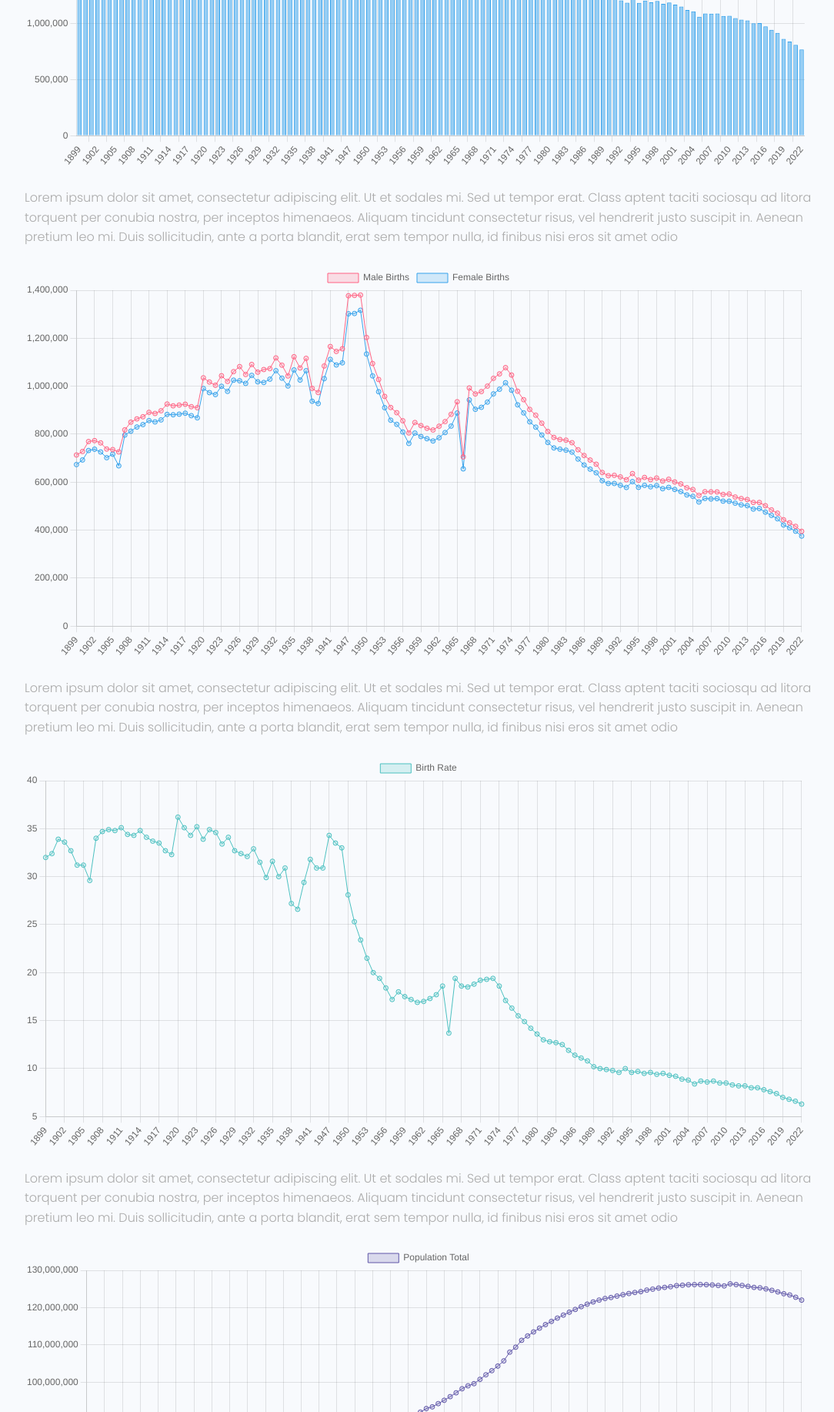
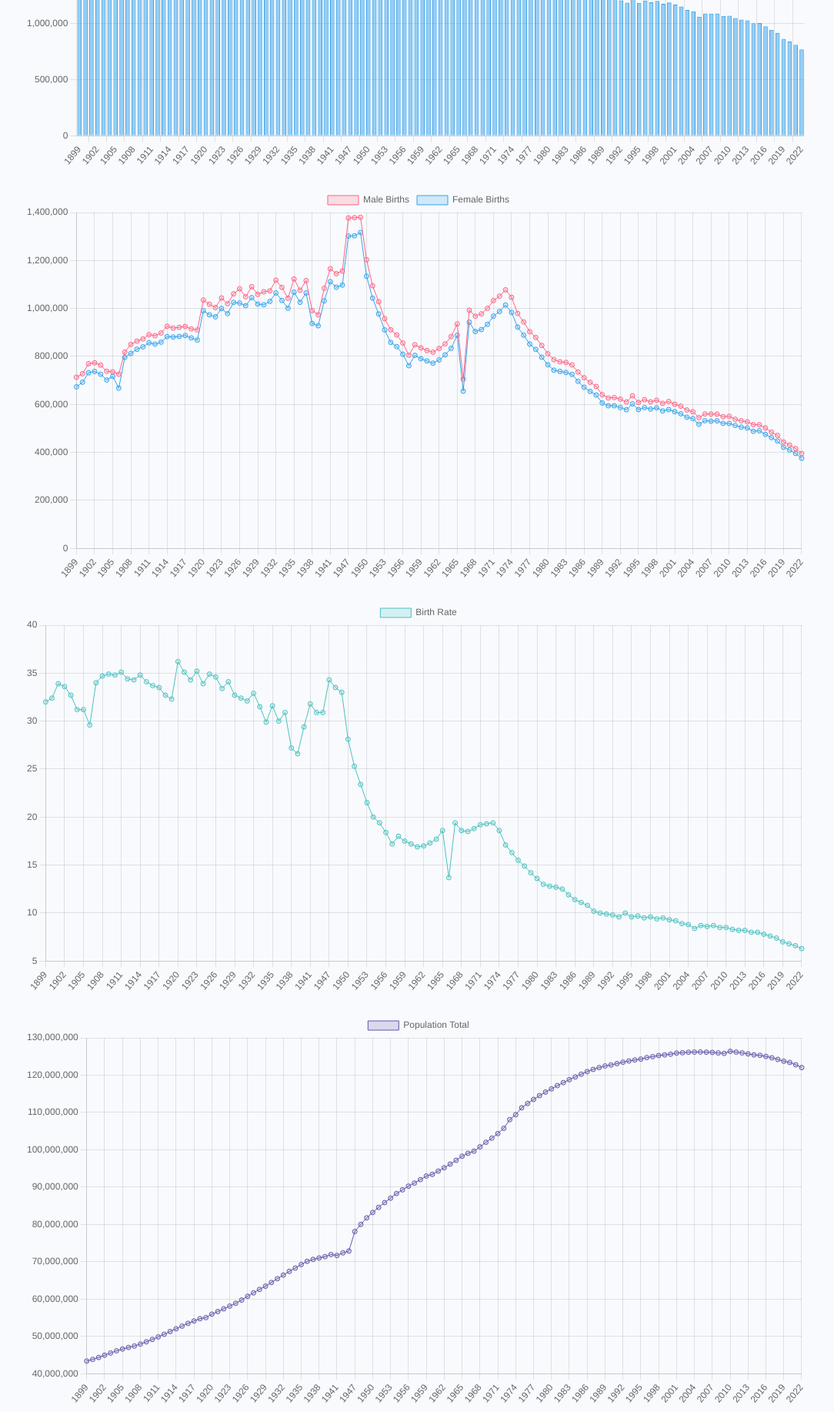
Before and after one commit to benj-codes/Insightsaurus, a Django app: page /dataset/572fe72c-f1ab-497b-9761-61ca14dbac2d/ in a window 1280 px wide. Shown: the part 559-2393 px from the top of the page at 77% size, without its empty margins (96-1180 px from the left). Run offline with Django 5.2, Linux system fonts and the light colour scheme; data comes from the database, SQL or seed files in the repository; parts of the project's set-up code (start-up, migrations or seed data) failed here and were passed over; some libraries are stand-ins or nearby versions.

Commit message:
Lorem_ipsum_deletion

```diff
--- a/datasets/templates/datasets/single-dataset.html
+++ b/datasets/templates/datasets/single-dataset.html
@@ -46,8 +46,8 @@
               });
             </script>
             <br>
-            <p>Lorem ipsum dolor sit amet, consectetur adipiscing elit. Ut et sodales mi. Sed ut tempor erat. Class aptent taciti sociosqu ad litora torquent per conubia nostra, per inceptos himenaeos. Aliquam tincidunt consectetur risus, vel hendrerit justo suscipit in. Aenean pretium leo mi. Duis sollicitudin, ante a porta blandit, erat sem tempor nulla, id finibus nisi eros sit amet odio</p>
-            <br>
+            <!-- <p>Lorem ipsum dolor sit amet, consectetur adipiscing elit. Ut et sodales mi. Sed ut tempor erat. Class aptent taciti sociosqu ad litora torquent per conubia nostra, per inceptos himenaeos. Aliquam tincidunt consectetur risus, vel hendrerit justo suscipit in. Aenean pretium leo mi. Duis sollicitudin, ante a porta blandit, erat sem tempor nulla, id finibus nisi eros sit amet odio</p>
+            <br>            -->
             {% endif %}
 
 
@@ -100,8 +100,8 @@
             });
             </script>
             <br>
-            <p>Lorem ipsum dolor sit amet, consectetur adipiscing elit. Ut et sodales mi. Sed ut tempor erat. Class aptent taciti sociosqu ad litora torquent per conubia nostra, per inceptos himenaeos. Aliquam tincidunt consectetur risus, vel hendrerit justo suscipit in. Aenean pretium leo mi. Duis sollicitudin, ante a porta blandit, erat sem tempor nulla, id finibus nisi eros sit amet odio</p>
-            <br>
+            <!-- <p>Lorem ipsum dolor sit amet, consectetur adipiscing elit. Ut et sodales mi. Sed ut tempor erat. Class aptent taciti sociosqu ad litora torquent per conubia nostra, per inceptos himenaeos. Aliquam tincidunt consectetur risus, vel hendrerit justo suscipit in. Aenean pretium leo mi. Duis sollicitudin, ante a porta blandit, erat sem tempor nulla, id finibus nisi eros sit amet odio</p>
+            <br>   -->
             {% endif %}
 
 
@@ -142,8 +142,8 @@
             });
             </script>
             <br>
-            <p>Lorem ipsum dolor sit amet, consectetur adipiscing elit. Ut et sodales mi. Sed ut tempor erat. Class aptent taciti sociosqu ad litora torquent per conubia nostra, per inceptos himenaeos. Aliquam tincidunt consectetur risus, vel hendrerit justo suscipit in. Aenean pretium leo mi. Duis sollicitudin, ante a porta blandit, erat sem tempor nulla, id finibus nisi eros sit amet odio</p>
-            <br>
+            <!-- <p>Lorem ipsum dolor sit amet, consectetur adipiscing elit. Ut et sodales mi. Sed ut tempor erat. Class aptent taciti sociosqu ad litora torquent per conubia nostra, per inceptos himenaeos. Aliquam tincidunt consectetur risus, vel hendrerit justo suscipit in. Aenean pretium leo mi. Duis sollicitudin, ante a porta blandit, erat sem tempor nulla, id finibus nisi eros sit amet odio</p>
+            <br>   -->
             {% endif %}
 
 
@@ -185,8 +185,8 @@
             });
             </script>
             <br>
-            <p>Lorem ipsum dolor sit amet, consectetur adipiscing elit. Ut et sodales mi. Sed ut tempor erat. Class aptent taciti sociosqu ad litora torquent per conubia nostra, per inceptos himenaeos. Aliquam tincidunt consectetur risus, vel hendrerit justo suscipit in. Aenean pretium leo mi. Duis sollicitudin, ante a porta blandit, erat sem tempor nulla, id finibus nisi eros sit amet odio</p>
-            <br>
+            <!-- <p>Lorem ipsum dolor sit amet, consectetur adipiscing elit. Ut et sodales mi. Sed ut tempor erat. Class aptent taciti sociosqu ad litora torquent per conubia nostra, per inceptos himenaeos. Aliquam tincidunt consectetur risus, vel hendrerit justo suscipit in. Aenean pretium leo mi. Duis sollicitudin, ante a porta blandit, erat sem tempor nulla, id finibus nisi eros sit amet odio</p>
+            <br>   -->
             {% endif %}
 
 
@@ -240,8 +240,8 @@
             });
             </script>
             <br>
-            <p>Lorem ipsum dolor sit amet, consectetur adipiscing elit. Ut et sodales mi. Sed ut tempor erat. Class aptent taciti sociosqu ad litora torquent per conubia nostra, per inceptos himenaeos. Aliquam tincidunt consectetur risus, vel hendrerit justo suscipit in. Aenean pretium leo mi. Duis sollicitudin, ante a porta blandit, erat sem tempor nulla, id finibus nisi eros sit amet odio</p>
-            <br>
+            <!-- <p>Lorem ipsum dolor sit amet, consectetur adipiscing elit. Ut et sodales mi. Sed ut tempor erat. Class aptent taciti sociosqu ad litora torquent per conubia nostra, per inceptos himenaeos. Aliquam tincidunt consectetur risus, vel hendrerit justo suscipit in. Aenean pretium leo mi. Duis sollicitudin, ante a porta blandit, erat sem tempor nulla, id finibus nisi eros sit amet odio</p>
+            <br>   -->
             {% endif %}
 
             <!-- CHARTS SECTION, FOOD -->
@@ -276,8 +276,8 @@
               });
             </script>
             <br>
-            <p>Lorem ipsum dolor sit amet, consectetur adipiscing elit. Ut et sodales mi. Sed ut tempor erat. Class aptent taciti sociosqu ad litora torquent per conubia nostra, per inceptos himenaeos. Aliquam tincidunt consectetur risus, vel hendrerit justo suscipit in. Aenean pretium leo mi. Duis sollicitudin, ante a porta blandit, erat sem tempor nulla, id finibus nisi eros sit amet odio</p>
-            <br>
+            <!-- <p>Lorem ipsum dolor sit amet, consectetur adipiscing elit. Ut et sodales mi. Sed ut tempor erat. Class aptent taciti sociosqu ad litora torquent per conubia nostra, per inceptos himenaeos. Aliquam tincidunt consectetur risus, vel hendrerit justo suscipit in. Aenean pretium leo mi. Duis sollicitudin, ante a porta blandit, erat sem tempor nulla, id finibus nisi eros sit amet odio</p>
+            <br>            -->
             {% endif %}
 
             {% if food_data %}
@@ -322,8 +322,8 @@
             });
             </script>
             <br>
-            <p>Lorem ipsum dolor sit amet, consectetur adipiscing elit. Ut et sodales mi. Sed ut tempor erat. Class aptent taciti sociosqu ad litora torquent per conubia nostra, per inceptos himenaeos. Aliquam tincidunt consectetur risus, vel hendrerit justo suscipit in. Aenean pretium leo mi. Duis sollicitudin, ante a porta blandit, erat sem tempor nulla, id finibus nisi eros sit amet odio</p>
-            <br>
+            <!-- <p>Lorem ipsum dolor sit amet, consectetur adipiscing elit. Ut et sodales mi. Sed ut tempor erat. Class aptent taciti sociosqu ad litora torquent per conubia nostra, per inceptos himenaeos. Aliquam tincidunt consectetur risus, vel hendrerit justo suscipit in. Aenean pretium leo mi. Duis sollicitudin, ante a porta blandit, erat sem tempor nulla, id finibus nisi eros sit amet odio</p>
+            <br>            -->
             {% endif %}
 
             {% if food_data %}
@@ -368,8 +368,8 @@
             });
             </script>
             <br>
-            <p>Lorem ipsum dolor sit amet, consectetur adipiscing elit. Ut et sodales mi. Sed ut tempor erat. Class aptent taciti sociosqu ad litora torquent per conubia nostra, per inceptos himenaeos. Aliquam tincidunt consectetur risus, vel hendrerit justo suscipit in. Aenean pretium leo mi. Duis sollicitudin, ante a porta blandit, erat sem tempor nulla, id finibus nisi eros sit amet odio</p>
-            <br>
+            <!-- <p>Lorem ipsum dolor sit amet, consectetur adipiscing elit. Ut et sodales mi. Sed ut tempor erat. Class aptent taciti sociosqu ad litora torquent per conubia nostra, per inceptos himenaeos. Aliquam tincidunt consectetur risus, vel hendrerit justo suscipit in. Aenean pretium leo mi. Duis sollicitudin, ante a porta blandit, erat sem tempor nulla, id finibus nisi eros sit amet odio</p>
+            <br>            -->
             {% endif %}
 
 
```
